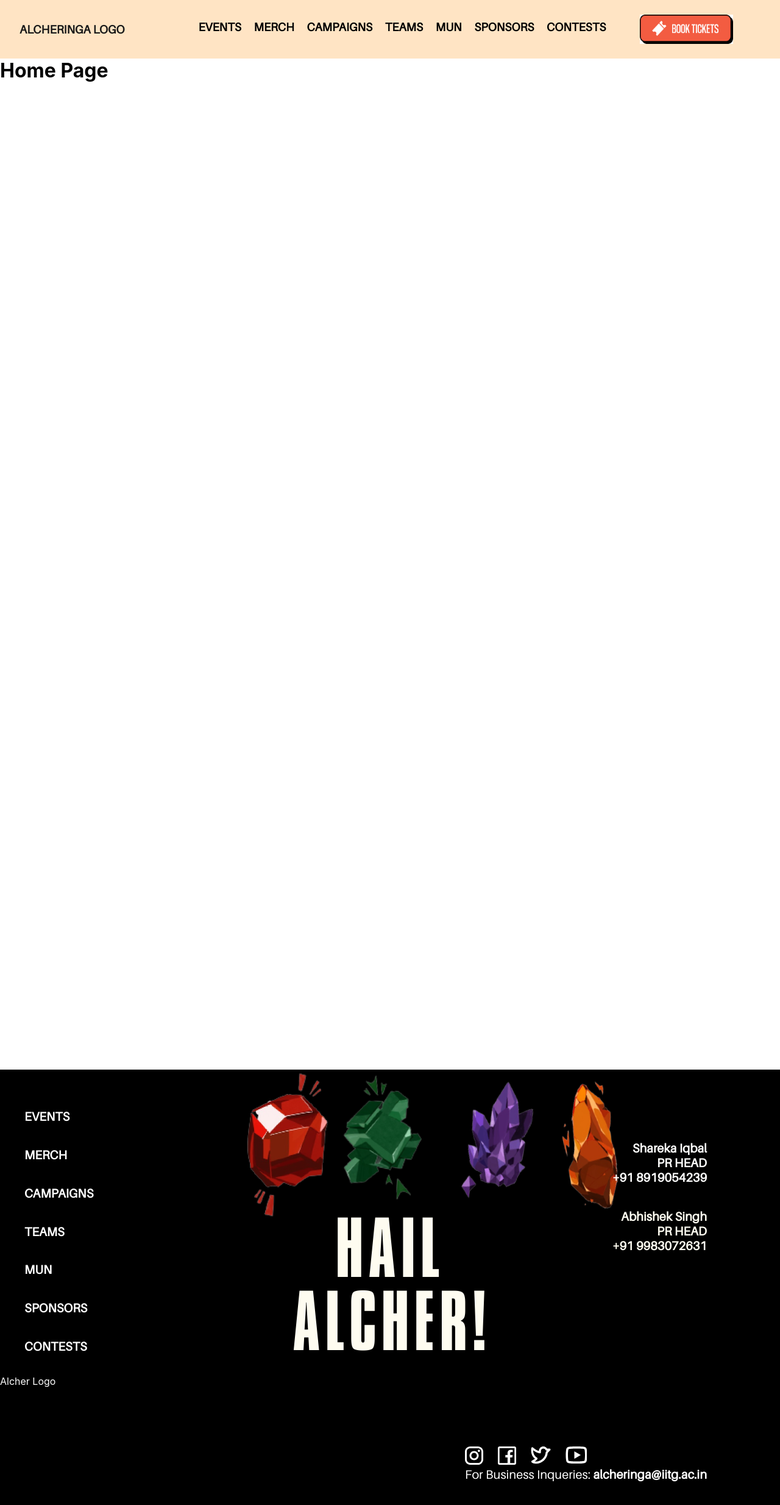
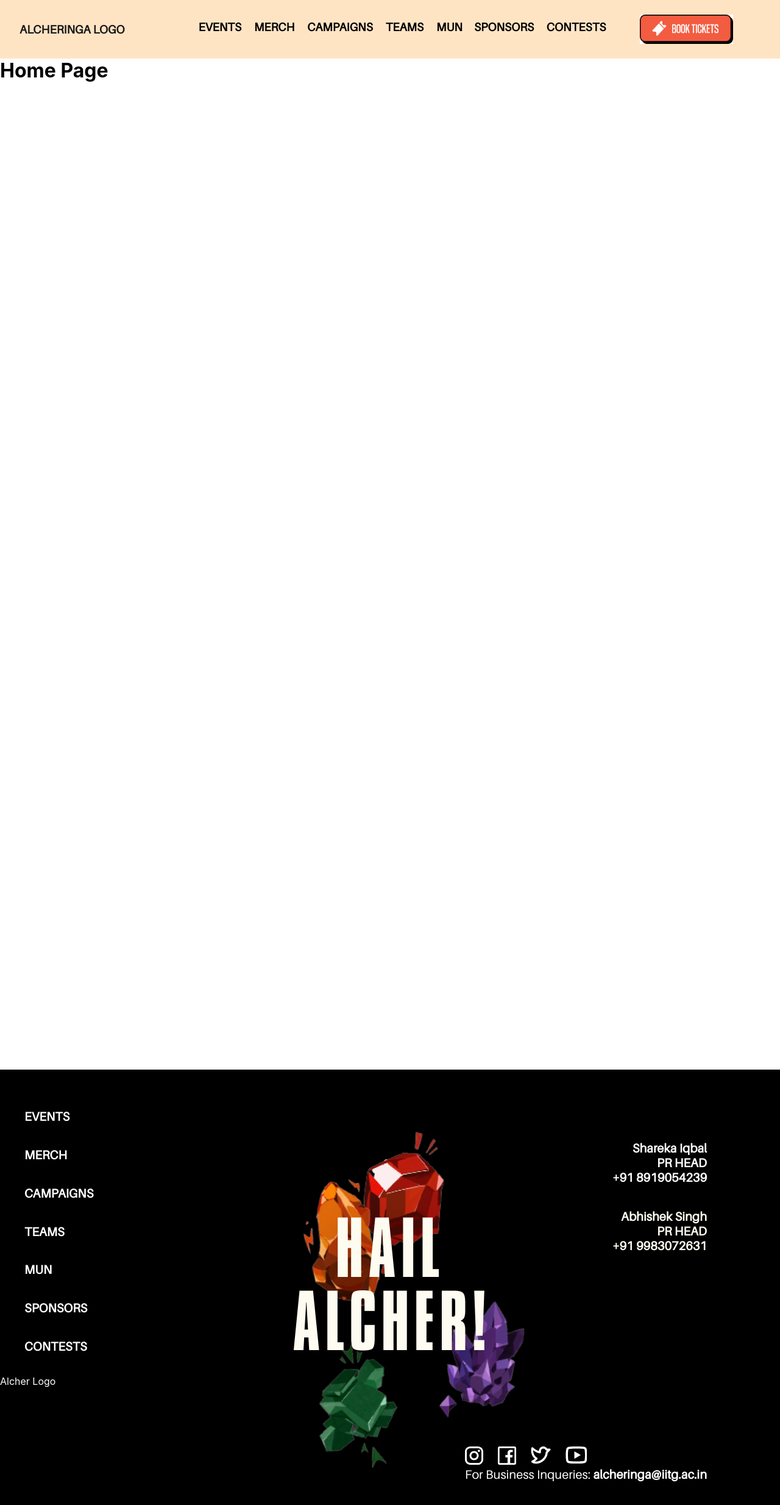
Before and after one commit to sidling1/Navbar-team, a React (Create React App) app: page / in a window 1280 px wide. Shown: the top 2468 px of the page at 61% size. Built offline with nearby package versions, Linux system fonts and the light colour scheme.

Commit message:
placed the stones

```diff
--- a/src/CSS/Footer.css
+++ b/src/CSS/Footer.css
@@ -43,6 +43,7 @@ li{
     color: #FEFCF0;
 
     text-shadow: 0px 14px 40px rgba(0, 0, 0, 0.2);
+    z-index: 1;
 }
 
 .inqueries{
@@ -62,21 +63,31 @@ li{
 .red img{
     width: 150px;
     height: 245px;
+    position: relative;
+    top: 12vh;
+    left: 18vw;
 }
 
 .violet img{
-    width: 164px;
+    width: 194px;
     height: 234.99px;
+    position: relative;
+    top: 45vh;
 }
 
 .green img{
     width: 189.54px;
     height: 229.13px;
+    position: relative;
+    top: 55vh;
 }
 
 .yellow img{
-    width: 137.27px;
+    width: 187.27px;
     height: 265.79px;
+    position: relative;
+    left: -33vw;
+    top: 20vh;
 }
 
 .stones{
--- a/src/Components/Nav.js
+++ b/src/Components/Nav.js
@@ -13,8 +13,10 @@ function Nav() {
                     <li><NavLink to="/Merch">MERCH</NavLink></li>
                     <li><NavLink to="/Campaigns">CAMPAIGNS</NavLink></li>
                     <li><NavLink to="/Teams">TEAMS</NavLink></li>
-                    <li><NavLink to="/MUN">MUN</NavLink></li>
-                    <li><NavLink to="/Sponsors">SPONSORS</NavLink></li>
+                    <li><NavLink to="/MUN"> MUN &emsp;</NavLink></li>
+                    <li><NavLink to="/Sponsors" style={{
+                        marginLeft : '-25px'
+                        }}>SPONSORS</NavLink></li>
                     <li><NavLink to="/Contests">CONTESTS</NavLink></li>
                 </ul>
             </nav>
```
